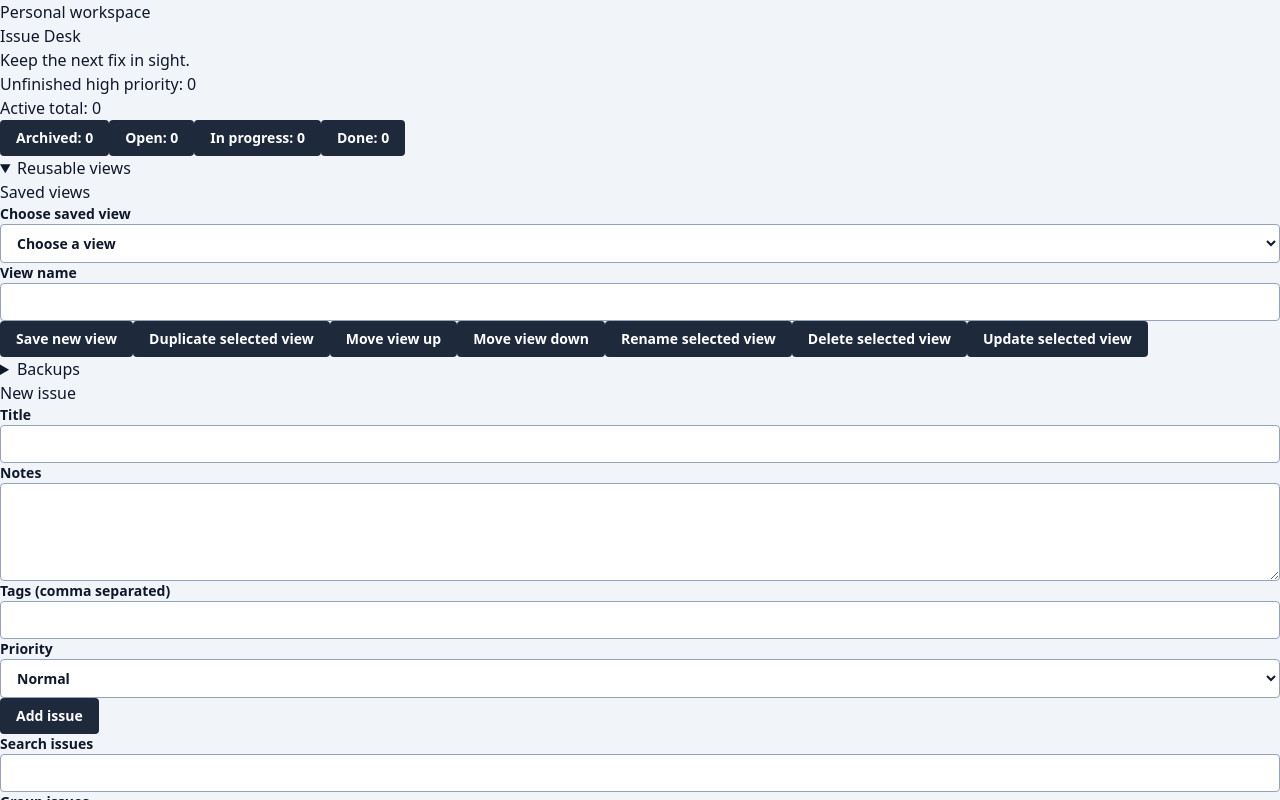
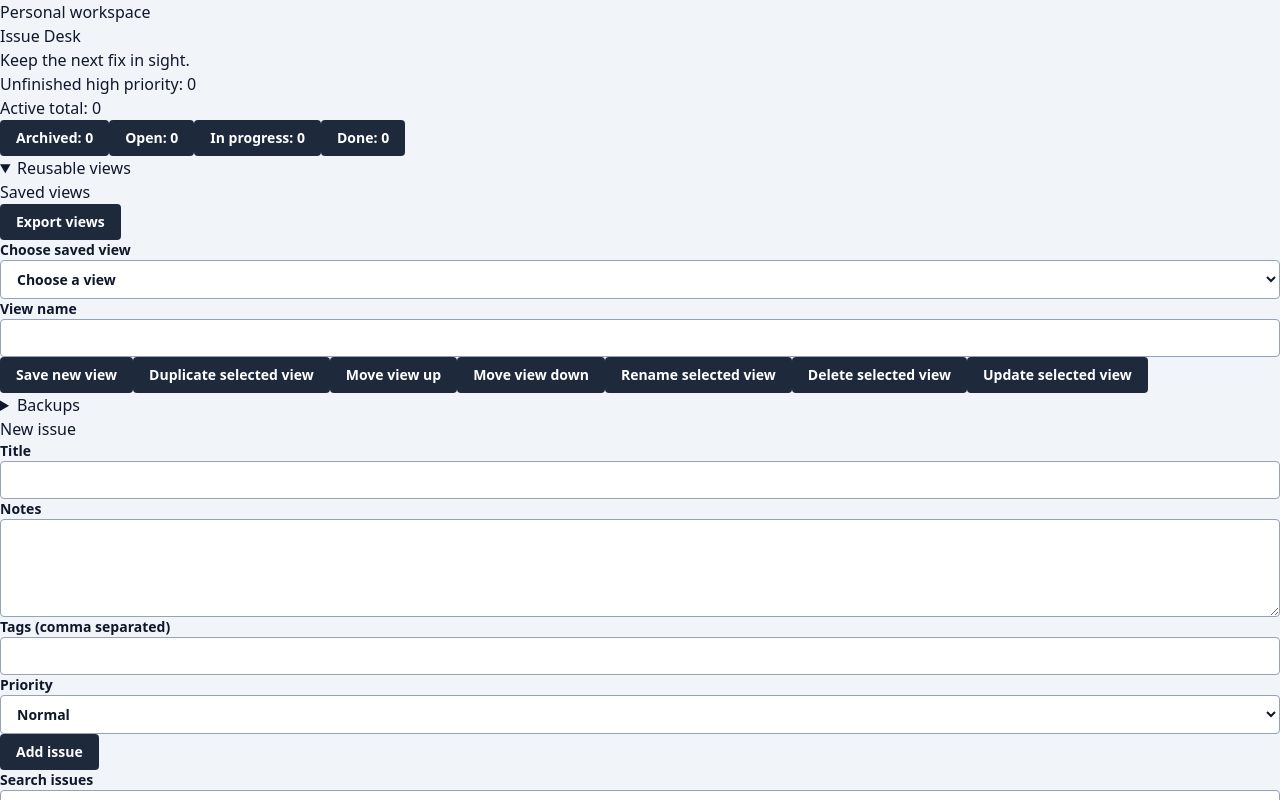
Before and after one commit to kirkduchesne/cairn, a React (Vite) app: page / in a window 1280 px wide. Both pictures are taken after a click on the heading "Reusable views". Shown: the top 800 px of the page. Built offline with nearby package versions, Linux system fonts and the light colour scheme.

Commit message:
feat: export saved views independently

```diff
--- a/src/SavedViews.tsx
+++ b/src/SavedViews.tsx
@@ -1,3 +1,4 @@
+import { downloadViews } from './view-backup';
 import { useRef, useState } from 'react';
 import { Query } from './query';
 import { copyView, loadViews, persistViews, SavedView } from './views';
@@ -41,6 +42,10 @@ export function SavedViews({
     >
       <h2 className="font-semibold">Saved views</h2>
       <fieldset disabled={Boolean(initial.error)} className="space-y-3">
+        <button type="button" onClick={() => {
+          try { downloadViews(views); setMessage(`Views download requested. Action ${++saveNumber.current}.`); }
+          catch { setMessage(`Views download failed. Action ${++saveNumber.current}.`); }
+        }}>Export views</button>
         <label>
           Choose saved view
           <select
--- /dev/null
+++ b/src/view-backup.ts
@@ -0,0 +1,22 @@
+import { SavedView, parseViews } from './views';
+export const viewBackupLimit = 100_000;
+export function parseViewBackup(raw: string): SavedView[] {
+  if (raw.length > viewBackupLimit) throw new Error('View backup exceeds 100,000 characters.');
+  const data = JSON.parse(raw);
+  if (!data || data.kind !== 'issue-desk-views' || data.version !== 1) throw new Error('Choose an Issue Desk views backup.');
+  return parseViews(JSON.stringify(data.views));
+}
+export function serializeViews(views: SavedView[]): string {
+  const raw = JSON.stringify({ kind: 'issue-desk-views', version: 1, views }, null, 2);
+  parseViewBackup(raw);
+  return raw;
+}
+export function downloadViews(views: SavedView[]) {
+  const url = URL.createObjectURL(new Blob([serializeViews(views)], { type: 'application/json' }));
+  try {
+    const link = document.createElement('a');
+    link.href = url;
+    link.download = 'issue-desk-views.json';
+    link.click();
+  } finally { setTimeout(() => URL.revokeObjectURL(url), 1000); }
+}
```
